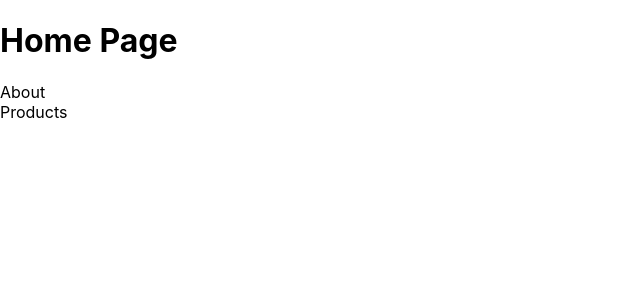
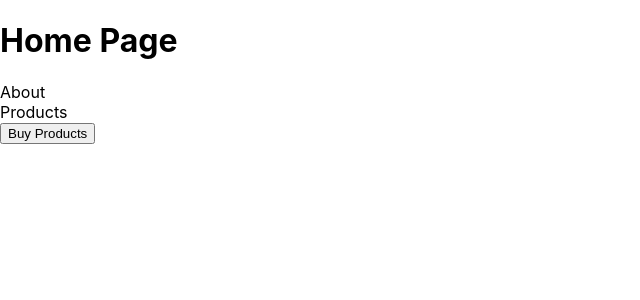
Before and after one commit to itsparasbisht/learn-next, a Next.js app: page / in a window 1280 px wide. Shown: the top 300 px of the page, without its empty margins (0-640 px from the left). Built offline with nearby package versions, Linux system fonts and the light colour scheme.

Commit message:
router.push

```diff
--- a/pages/index.js
+++ b/pages/index.js
@@ -1,11 +1,20 @@
 import Link from "next/link";
+import { useRouter } from "next/router";
 
 function Home() {
+  const router = useRouter();
+
+  const handleClick = () => {
+    router.push("/product");
+    // router.replace("/product");
+  };
+
   return (
     <>
       <h1>Home Page</h1>
       <Link href="/about">About</Link> <br />
-      <Link href="/product">Products</Link>
+      <Link href="/product">Products</Link> <br />
+      <button onClick={handleClick}>Buy Products</button>
     </>
   );
 }
```
